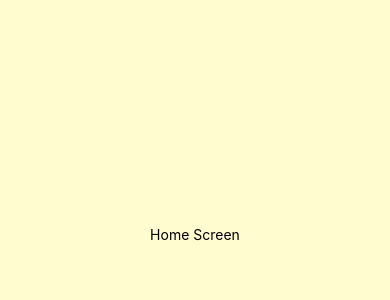
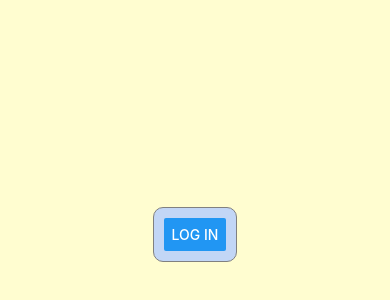
Before and after one commit to Adpro813/Real-app, a React Native app in the folder myapp/: screen / in a window 390 px wide. Shown: the part 188-488 px from the top of the page. Built offline with nearby package versions, Linux system fonts and the light colour scheme.

Commit message:
Addition of log-in

```diff
--- a/myapp/App.js
+++ b/myapp/App.js
@@ -1,6 +1,6 @@
-import React, { useEffect } from 'react';
+import React, { useEffect, useState } from 'react';
 import { StatusBar } from 'expo-status-bar';
-import { StyleSheet, Text, View, Image } from 'react-native';
+import { StyleSheet, Text, View, Image, Button, TextInput } from 'react-native';
 import { NavigationContainer } from '@react-navigation/native';
 import { createStackNavigator } from '@react-navigation/stack';
 
@@ -18,8 +18,8 @@ export default function App() {
 const LoadingScreen = ({ navigation }) => {
   useEffect(() => {
     const timer = setTimeout(() => {
-      navigation.replace('Home Screen');
-    }, 3000);
+      navigation.replace('Start Screen');
+    }, 1000);
 
     return () => clearTimeout(timer);
   }, [navigation]);
@@ -34,18 +34,65 @@ const LoadingScreen = ({ navigation }) => {
   );
 };
 
-const HomeScreen = () => {
+function StartScreen ({navigation}) {
   return (
     <View style={styles.container}>
-      <Text>Home Screen</Text>
+      <View style={styles.buttonContainer}>
+        <Button
+          title = "Log in"
+          onPress={() => navigation.navigate('LogInScreen')}
+        />
+      </View>
     </View>
   );
 };
+
+const LogInScreen = ({navigation}) => {
+  const [email, setEmail] = useState('');
+  const [password, setPassword] = useState('');
+  return (
+  <View style={styles.container}>
+    <Text>Login</Text>
+      <TextInput
+        style={styles.input}
+        placeholder="Email"
+
+        value={email}
+        onChangeText={setEmail}
+      />
+      <TextInput
+        style={styles.input}
+        placeholder="Password"
+        secureTextEntry
+        value={password}
+        onChangeText={setPassword}
+      />
+      <View style ={styles.buttonContainer}>
+        <Button
+          title = "Continue"
+          onPress={() => navigation.navigate('HomeScreen')}
+        />
+      </View>
+  </View>
+  );
+}
+
+const HomeScreen = () => {
+  return (
+  <View style={styles.container}>
+    <Text>
+      Home Screen
+    </Text>
+  </View>
+  );
+}
 
 const AppNavigator = () => {
   return (
     <Stack.Navigator initialRouteName="LoadingScreen">
       <Stack.Screen name="LoadingScreen" component={LoadingScreen} options={{ headerShown: false }} />
+      <Stack.Screen name="Start Screen" component={StartScreen} options = {{headerShown:false}} />
+      <Stack.Screen name="LogInScreen" component={LogInScreen} options = {{headerShown:false}} />
       <Stack.Screen name="Home Screen" component={HomeScreen} options = {{headerShown:false}} />
     </Stack.Navigator>
   );
@@ -58,4 +105,24 @@ const styles = StyleSheet.create({
     alignItems: 'center',
     justifyContent: 'center',
   },
+
+  buttonContainer: {
+    backgroundColor: '#c2d6f6',
+    alignItems: 'center',
+    justifyContent: 'center',
+    borderWidth: 1,
+    borderColor: 'gray',
+    borderRadius: 10,
+    padding: 10,
+  },
+
+  input: {
+    height: 40,
+    width: 200,
+    borderColor: 'gray',
+    borderWidth: 1,
+    borderRadius: 5,
+    padding: 10,
+    marginBottom: 10,
+  },
 });
```
